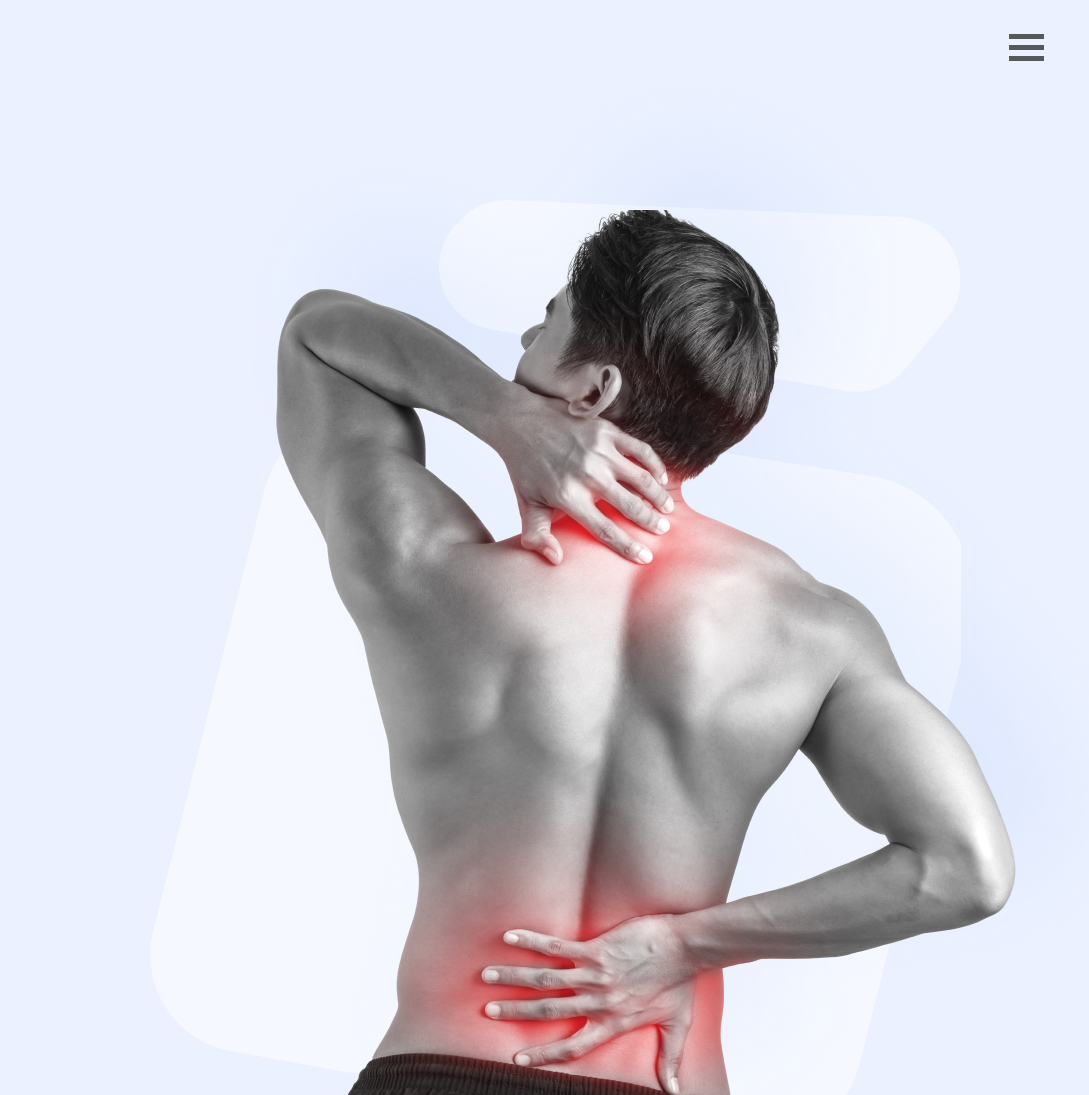
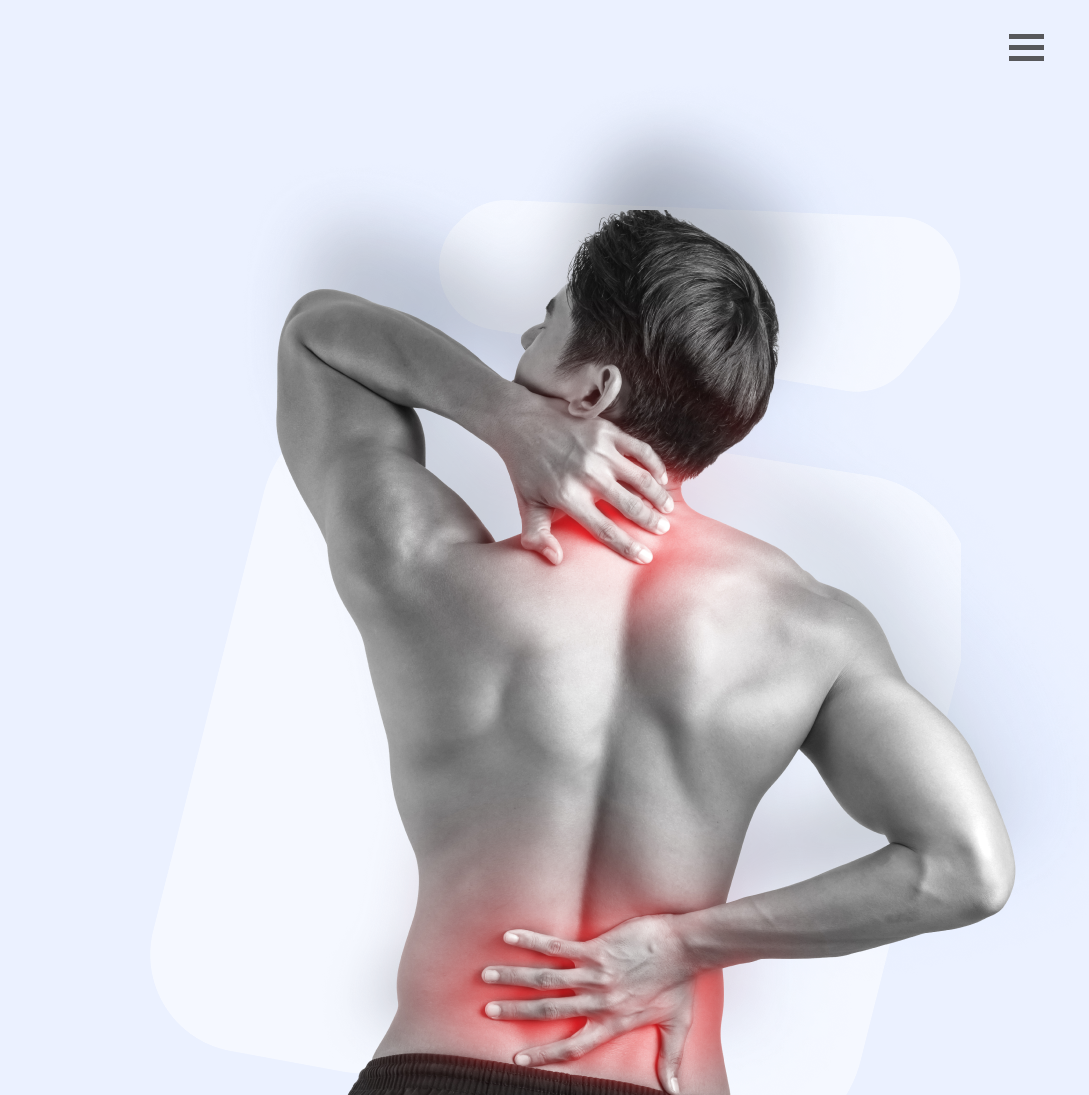
Before and after one commit to Misch74/Modsen-zad1, a plain HTML site: page Index.html in a window 1280 px wide. Shown: the top 1095 px of the page, 191-1280 px from the left. Drawn offline with Linux system fonts and the light colour scheme.

Commit message:
add shadow

```diff
--- a/Index.html
+++ b/Index.html
@@ -57,6 +57,7 @@
     <section>
         <div class="Image-box">
         <img class="Hero" src="/img/Hero Image.png" alt="Hero">
+        <img class="Hero1" src="/img/Hero Image1.png" alt="Hero">
         <img class="Alips" src="/img/Vector 6.png" alt="Alips">
         <img class="Shtany" src="/img/Vector 7.png" alt="Shtany">
     </div>
--- a/css/style.css
+++ b/css/style.css
@@ -514,6 +514,12 @@
   z-index: 10;
   padding-top: 50px;
 }
+.Hero1{
+  position: absolute;
+  right: 0;
+  z-index: 8;
+  padding-top: 80px;
+}
 .Alips{
   position: absolute;
   right:10%;
@@ -740,6 +746,7 @@ background-color: white;
   @media (max-width:830px)
   {
     .Hero{display:block; width:100%; object-fit: cover; object-position: top;}
+    .Hero1{display:block; width:100%; object-fit: cover; object-position: top;}
     /* .Alips{display:block; width:80%; object-fit: cover; object-position: top;} */
     .Alips{display: none;}
     .Shtany{display:block; width:100%; padding-top:250px ; object-fit: cover; object-position: top;}
```
Also changed, not shown: img/Hero Image1.png (added).
